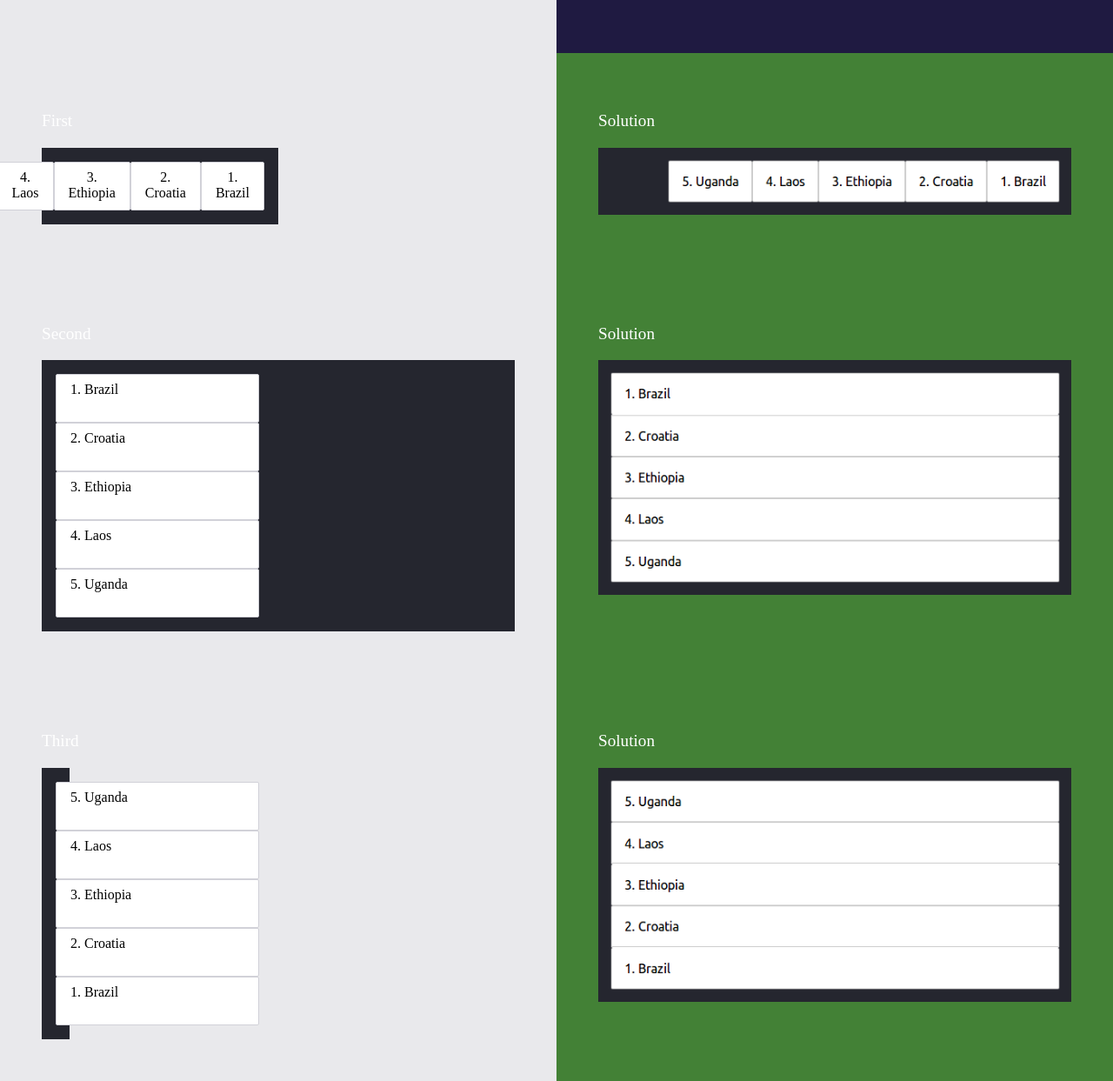
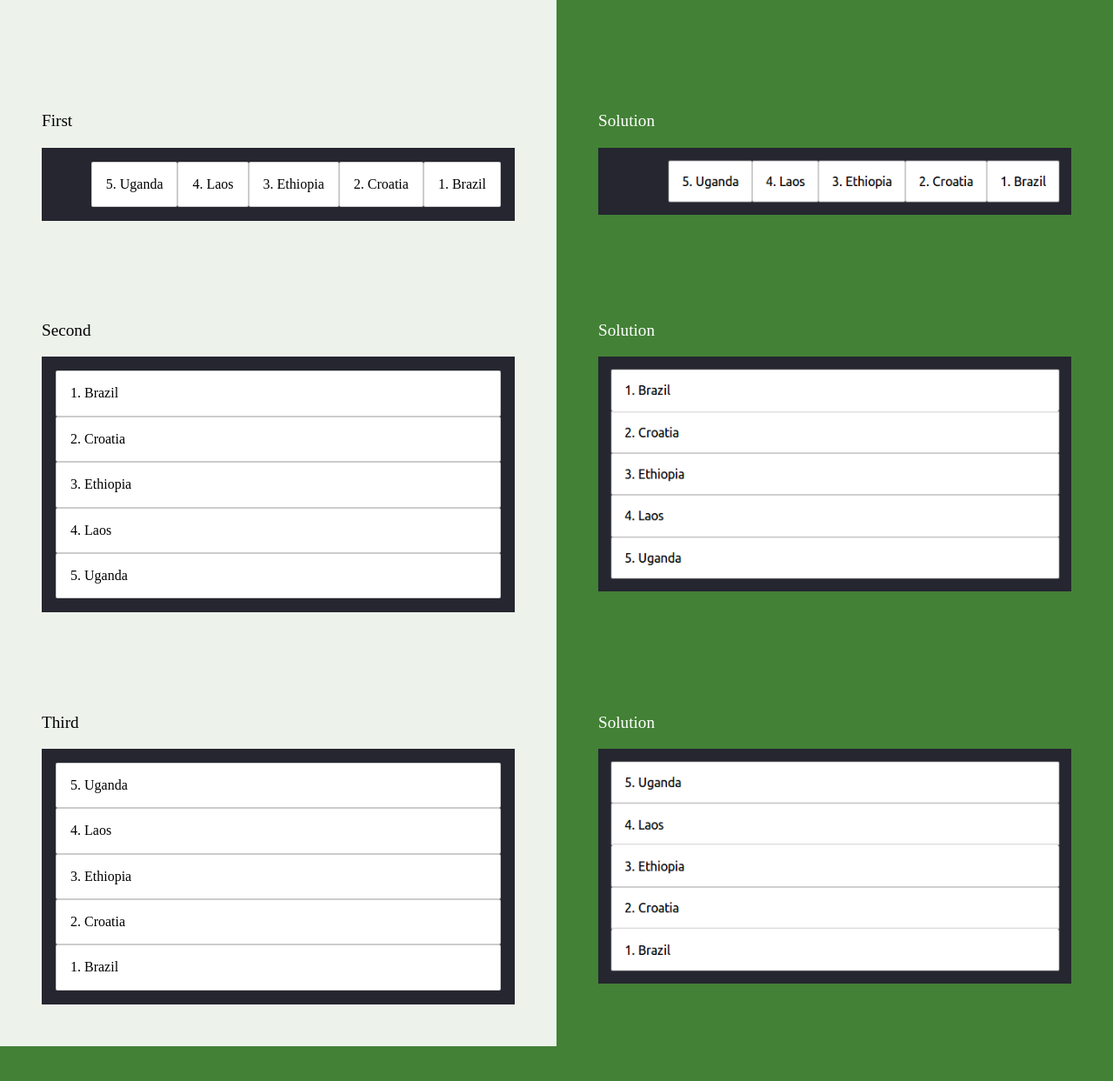
Before and after one commit to Ibrahim-Merhi/HTML-CSS-Git-Exercise-Tripoli, a website: page week-2/11-flexbox/index.html in a window 1280 px wide. Shown: the part 122-1365 px from the top of the page at 87% size. After the commit the page ends 1325 px from the top, so only its background shows below. Drawn offline with Linux system fonts and the light colour scheme.

Commit message:
Modified 11-html-attributes exercise

```diff
--- a/week-2/11-flexbox/flexbox.css
+++ b/week-2/11-flexbox/flexbox.css
@@ -1,25 +1,15 @@
 /* Add your own CSS code below */
-body{background-color: rgb(31, 26, 65);}
-:is(h1, h2, h3, p) {color: white;}
-ul {
-    list-style-type: none;
-  }
-.countries--first{
-    display:flex;
-    flex-direction:row-reverse;
-    justify-content: flex-end;
-    justify-content: space-between;
-    margin-right: 50%;
-    text-align: center;}
-.countries--second{display:flex;
-        flex-direction: column;
-        }
-.countries--third{display:flex;
+.countries.countries--first {
+    display: flex;
+    flex-direction: row-reverse;
+}
+
+.countries.countries--second {
+    display: flex;
+    flex-direction: column;
+}
+
+.countries.countries--third {
+    display: flex;
     flex-direction: column-reverse;
-    margin-right: 100%;}
-.country {width: 200px;
-    height: 30px;
-    border: 1px solid rgb(209, 209, 216);
-
-    padding-top: 8px;
-    background-color: white;}
+}
```
